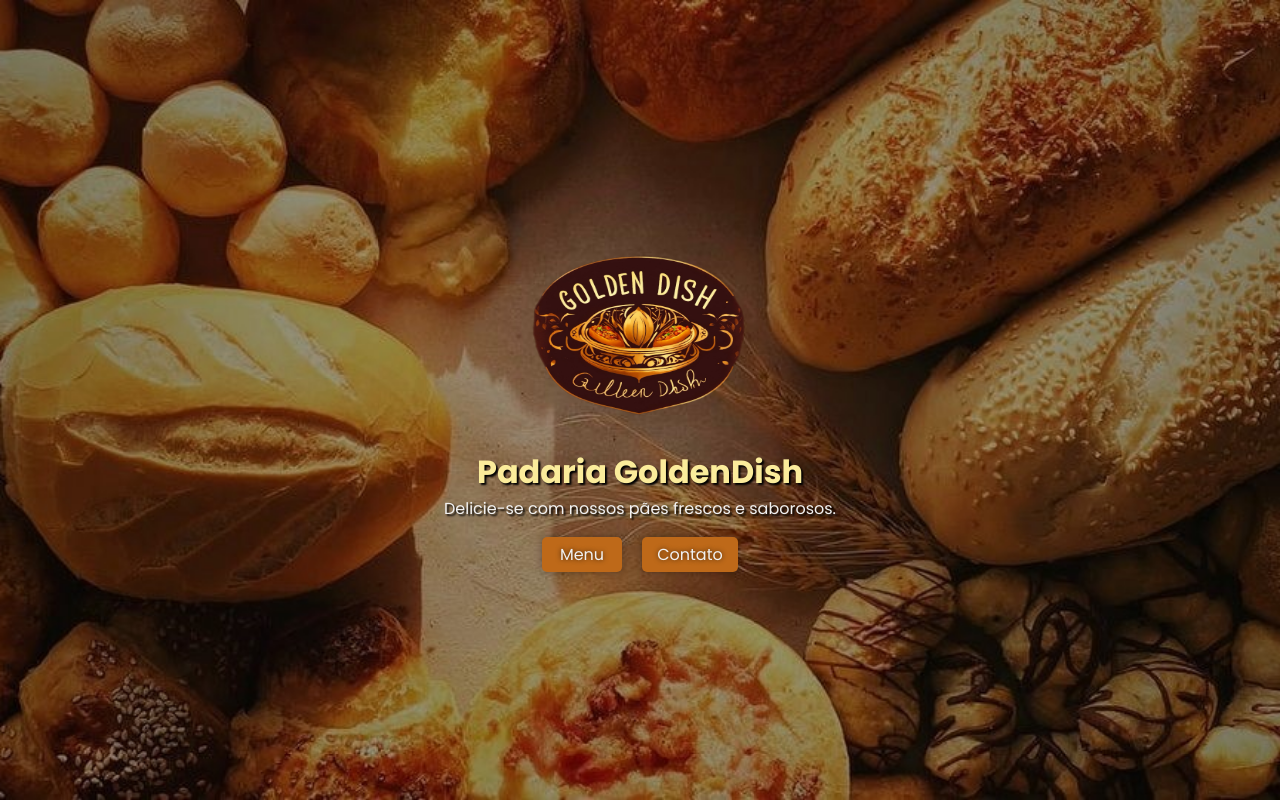
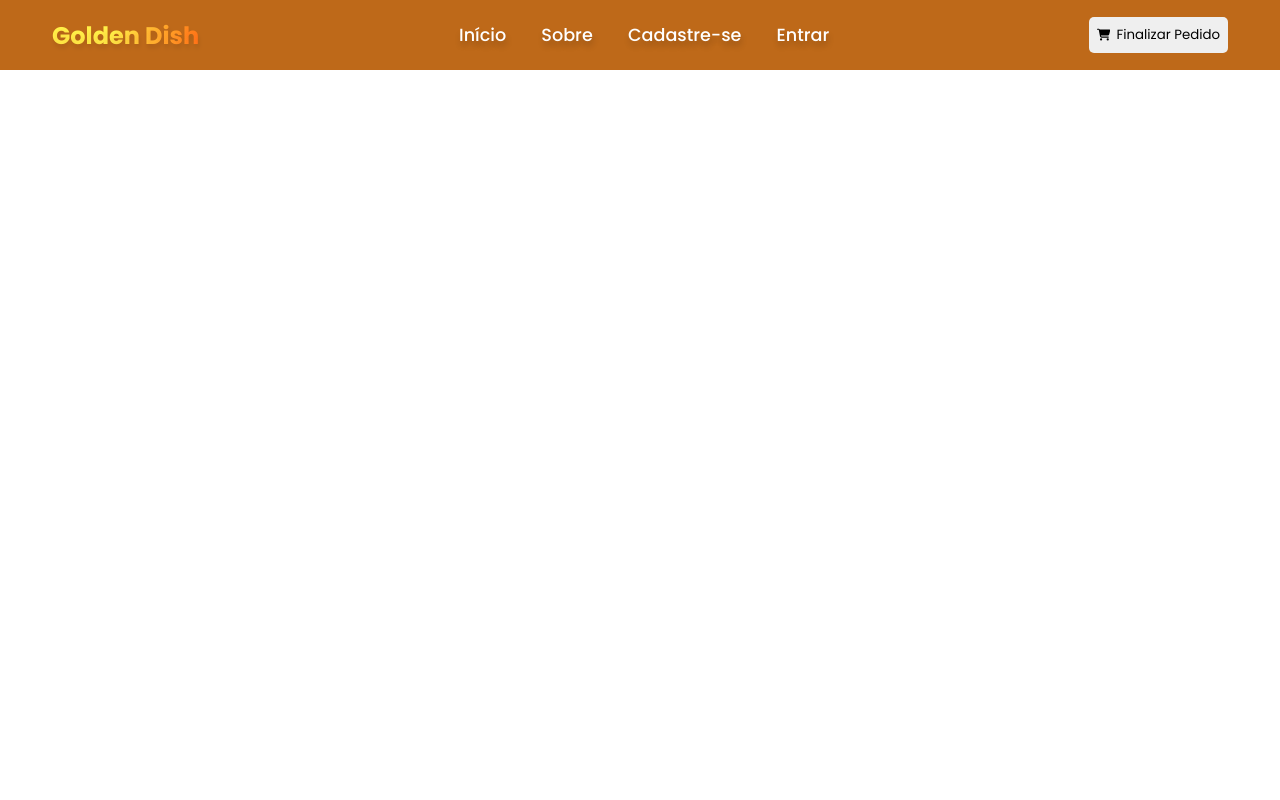
Before and after one commit to MarceloHabreu/SistemaPadaria2.0, a React (Vite) app: page /menu in a window 1280 px wide. Built offline with nearby package versions, Linux system fonts and the light colour scheme.

Commit message:
update-commit

```diff
--- a/package.json
+++ b/package.json
@@ -13,6 +13,7 @@
     "@reduxjs/toolkit": "^2.2.7",
     "react": "^18.3.1",
     "react-dom": "^18.3.1",
+    "react-icons": "^5.3.0",
     "react-modal": "^3.16.1",
     "react-redux": "^9.1.2",
     "react-router-dom": "^6.26.1",
--- a/src/App.tsx
+++ b/src/App.tsx
@@ -1,14 +1,17 @@
+import { BrowserRouter as Router, Route, Routes } from "react-router-dom";
 import { Home } from "./pages/Home/Home";
-import "./styles/GlobalStyles";
+import { Menu } from "./pages/Menu/Menu";
 import { GlobalStyles } from "./styles/GlobalStyles";
 
-function App() {
+const App: React.FC = () => {
   return (
-    <>
-      <Home />
+    <Router>
       <GlobalStyles />
-    </>
+      <Routes>
+        <Route path="/" element={<Home />} />
+        <Route path="/menu" element={<Menu />} />
+      </Routes>
+    </Router>
   );
-}
-
+};
 export default App;
--- a/src/pages/Home/Home.tsx
+++ b/src/pages/Home/Home.tsx
@@ -1,17 +1,22 @@
 import * as S from "./styles";
 import logo from "../../assets/imgs/logo.png";
+import { Link } from "react-router-dom";
 
-export const Home = () => {
+export const Home: React.FC = () => {
   return (
     <S.Body>
       <S.Container>
         <S.ImgBrand src={logo} alt="LogoGoldenDish" />
-        <S.Title>Padaria GoldenDish</S.Title>
+        <S.TitleContainer>
+          <S.TitleGoldenDish>Padaria GoldenDish</S.TitleGoldenDish>
+        </S.TitleContainer>
         <S.Description>
           Delicie-se com nossos pães frescos e saborosos.
         </S.Description>
         <S.WrapperButtons>
-          <S.BtnMenu>Menu</S.BtnMenu>
+          <Link to="/Menu">
+            <S.BtnMenu>Menu</S.BtnMenu>
+          </Link>
           <S.BtnContact>Contato</S.BtnContact>
         </S.WrapperButtons>
       </S.Container>
--- a/src/pages/Home/styles.ts
+++ b/src/pages/Home/styles.ts
@@ -24,11 +24,20 @@ export const ImgBrand = styled.img`
   height: 200px;
   margin: 10px auto;
 `;
-export const Title = styled.h1`
+
+export const TitleContainer = styled.div`
+  text-shadow: 1px 5px 5px rgba(0, 0, 0, 0.1);
+`;
+export const TitleGoldenDish = styled.h1`
   display: flex;
   text-align: center;
-  color: #fbec9b;
-  text-shadow: 2px 2px 2px #000;
+  font-weight: 800;
+  background-image: linear-gradient(to right, #e0ca3c 40%, #e36414);
+  background-clip: text;
+  -webkit-background-clip: text;
+  -webkit-text-fill-color: transparent;
+  color: black;
+  filter: brightness(1.2);
 `;
 export const Description = styled.p`
   display: flex;
--- /dev/null
+++ b/src/pages/Menu/Menu.tsx
@@ -0,0 +1,29 @@
+import { Link } from "react-router-dom";
+import { FaCartShopping } from "react-icons/fa6";
+import * as S from "./styles";
+
+export const Menu = () => {
+  return (
+    <>
+      <S.Header>
+        <S.Nav>
+          <S.NavTitleContainer>
+            <S.NavTitle>Golden Dish</S.NavTitle>
+          </S.NavTitleContainer>
+          <S.NavList>
+            <Link to="/">
+              <S.NavItem>Início</S.NavItem>
+            </Link>
+            <S.NavItem>Sobre</S.NavItem>
+            <S.NavItem>Cadastre-se</S.NavItem>
+            <S.NavItem>Entrar</S.NavItem>
+          </S.NavList>
+          <S.Checkout>
+            {" "}
+            <FaCartShopping /> Finalizar Pedido
+          </S.Checkout>
+        </S.Nav>
+      </S.Header>
+    </>
+  );
+};
--- /dev/null
+++ b/src/pages/Menu/styles.ts
@@ -0,0 +1,65 @@
+import styled from "styled-components";
+
+export const Header = styled.header`
+  background-color: #be6919;
+`;
+
+export const Nav = styled.nav`
+  max-width: 1240px;
+  margin: 0 auto;
+  padding: 0 2rem;
+  height: 70px;
+  display: flex;
+  align-items: center;
+  justify-content: space-between;
+`;
+
+export const NavTitleContainer = styled.div`
+  text-shadow: 1px 4px 5px rgba(0, 0, 0, 0.1);
+`;
+
+export const NavTitle = styled.h1`
+  font-size: 1.5rem;
+  font-weight: 700;
+  background-image: linear-gradient(to right, #e0ca3c 40%, #e36414);
+  background-clip: text;
+  -webkit-background-clip: text;
+  -webkit-text-fill-color: transparent;
+  color: black;
+  filter: brightness(1.2);
+
+  &:hover {
+    filter: brightness(1);
+    transition: filter 0.3s;
+  }
+`;
+
+export const NavList = styled.ul`
+  list-style: none;
+  font-weight: 500;
+  font-size: 1.1rem;
+  display: flex;
+  gap: 1rem;
+`;
+
+export const NavItem = styled.li`
+  cursor: pointer;
+  padding: 0.6rem;
+  /* color: #ccc; */
+  color: #fff;
+  text-shadow: 1px 5px 6px rgba(0, 0, 0, 0.2);
+
+  &:hover {
+    filter: brightness(1.2);
+    transition: filter 0.3s;
+  }
+`;
+
+export const Checkout = styled.button`
+  padding: 0.5rem;
+  border: none;
+  border-radius: 5px;
+  display: flex;
+  align-items: center;
+  gap: 6px;
+`;
--- a/src/styles/GlobalStyles.ts
+++ b/src/styles/GlobalStyles.ts
@@ -21,4 +21,9 @@ button {
     transition: filter 0.3s;
   } */
 }
+
+a {
+    text-decoration: none;
+    color: inherit;
+  }
 `;
```
Also changed, not shown: 1 other file (tests, documents, lock files or other folders).
